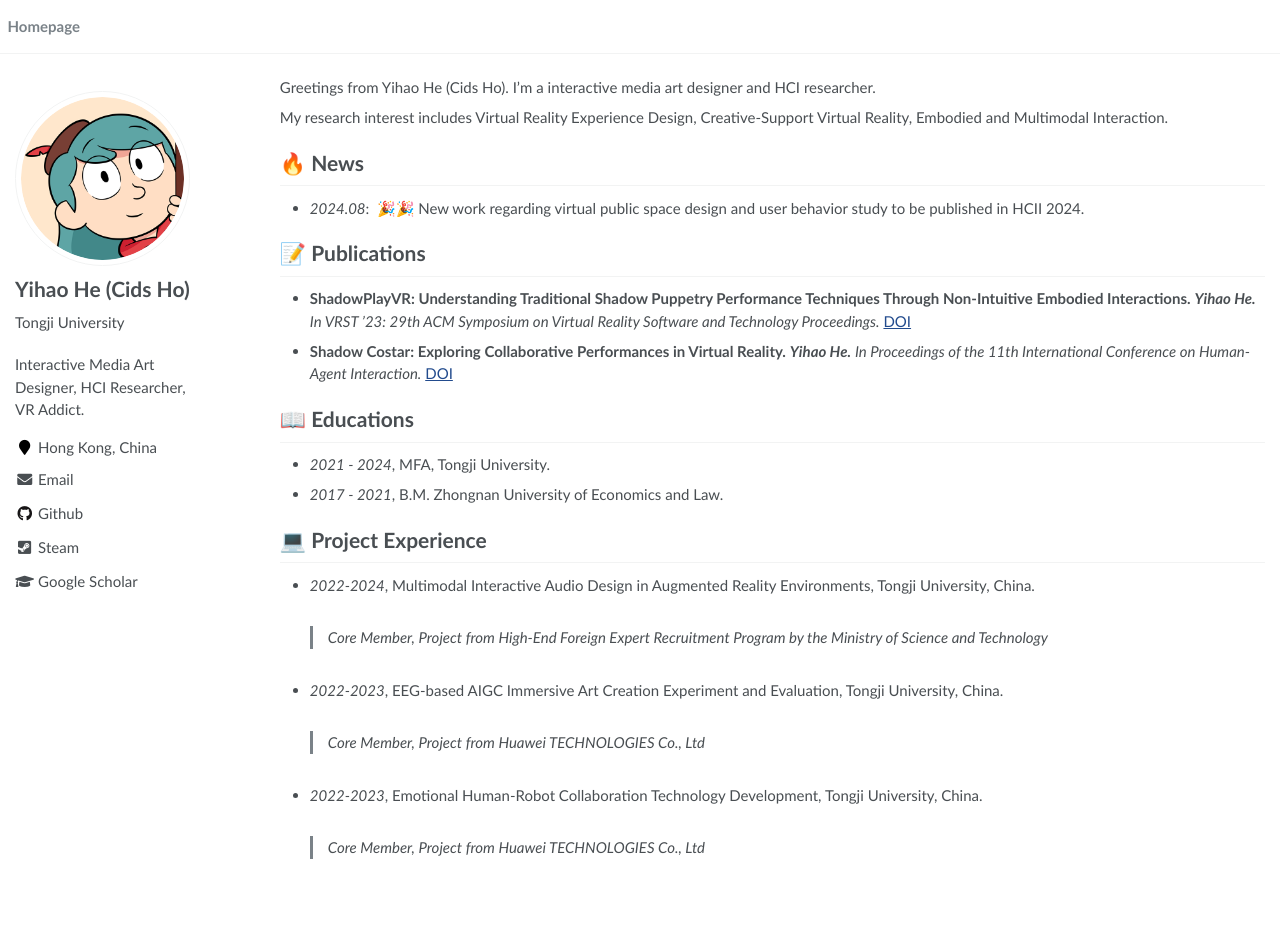
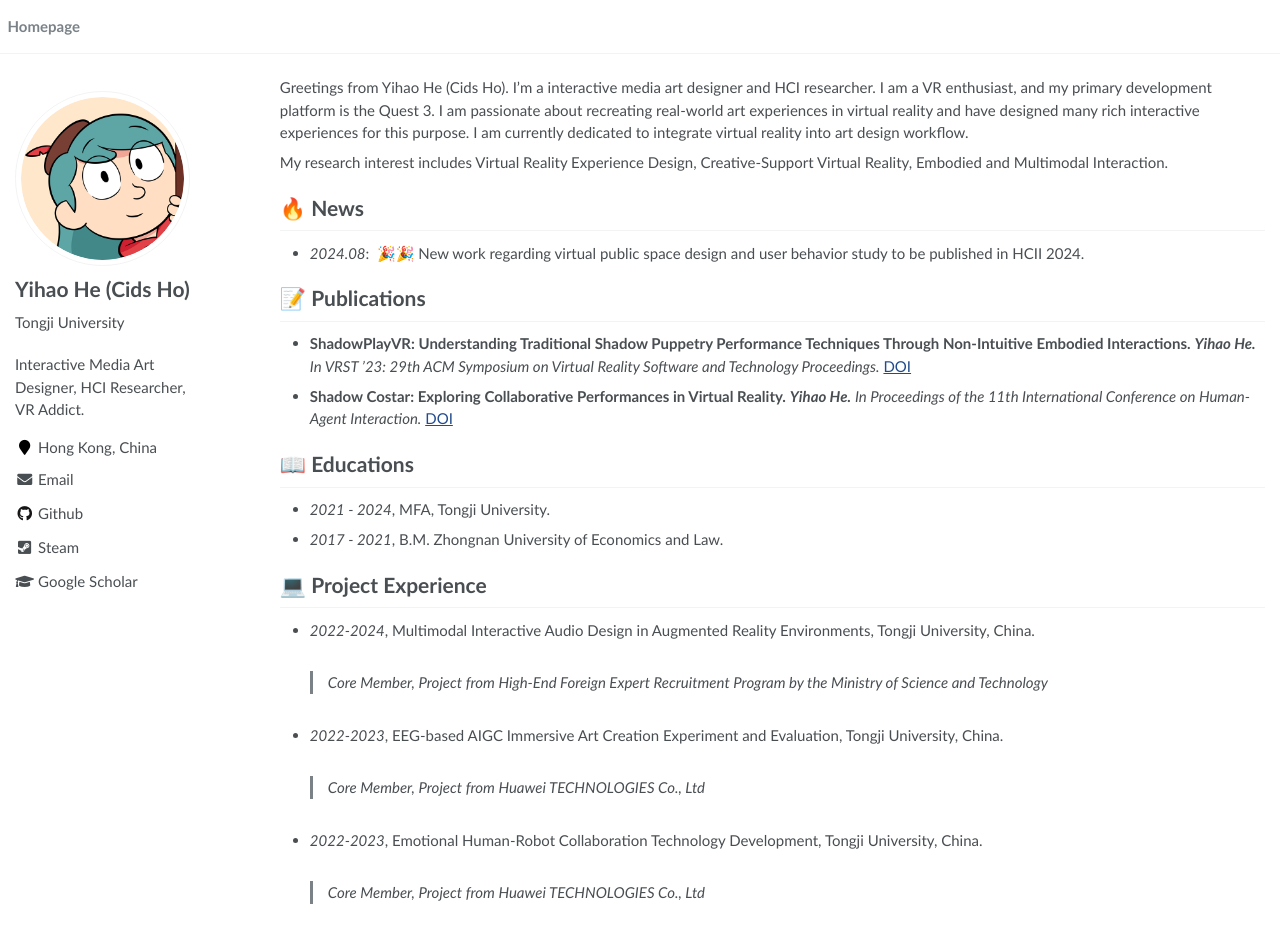
Before and after one commit to CidsHo/Cids.github.io, a Jekyll site: the page built from _pages/about.md, in a window 1280 px wide and 934 px high. Built offline with Jekyll 4.4.1, drawn with Linux system fonts in a browser that asks for light colours.

Commit message:
Update about.md

```diff
--- a/_pages/about.md
+++ b/_pages/about.md
@@ -11,6 +11,7 @@ redirect_from:
 <span class='anchor' id='about-me'></span>
 
 Greetings from Yihao He (Cids Ho). I'm a interactive media art designer and HCI researcher.
+I am a VR enthusiast, and my primary development platform is the Quest 3. I am passionate about recreating real-world art experiences in virtual reality and have designed many rich interactive experiences for this purpose. I am currently dedicated to integrate virtual reality into art design workflow.
 
 My research interest includes Virtual Reality Experience Design, Creative-Support Virtual Reality, Embodied and Multimodal Interaction.
 
```
